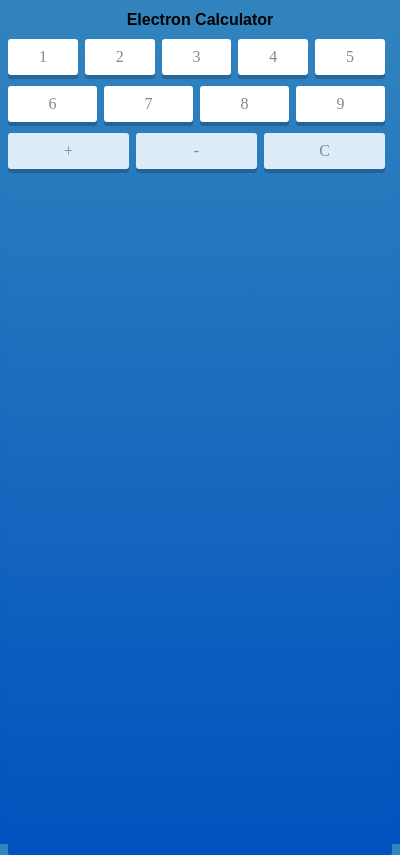
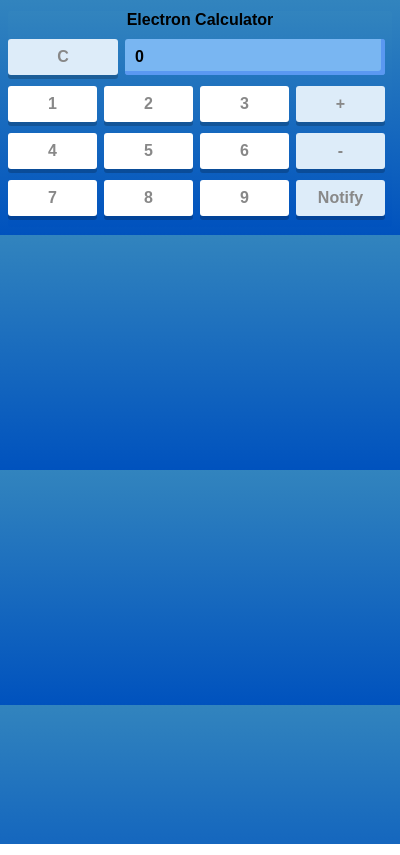
Before and after one commit to unaitxu/electron-test-01, an Electron app: page app/index.html in a window 400 px wide. Drawn offline with Linux system fonts and the light colour scheme.

Commit message:
Calculator style changed
Less ugly style and more calculator like

```diff
--- a/app/css/index.css
+++ b/app/css/index.css
@@ -1,9 +1,6 @@
 html,
 body {
-  height: 100%;
-	background-size: cover;
   -webkit-app-region: drag;
-  background: #9dd2ea;
 	background: linear-gradient(rgb(50, 132, 190), rgb(0, 82, 190));
 	border-radius: 3px;
 }
@@ -21,6 +18,7 @@
 }
 
 .key {
+  font: bold 16px Arial, sans-serif;
   -webkit-flex: 1 auto;
   display: -webkit-flex;
   border-radius: 5px;
@@ -46,3 +44,23 @@
 .action {
   background: #ddecf9;
 }
+
+.screen {
+  font: bold 16px Arial, sans-serif;
+  -webkit-flex: 1 auto;
+  display: -webkit-flex;
+  border-radius: 5px;
+  justify-content: left;
+  padding-left: 10px;
+  align-items: center;
+  position: relative;
+  top: 0;
+  min-width: 250px;
+  height: 36px;
+  border-radius: 3px;
+  box-shadow: inset -4px -4px rgba(71, 132, 242, 0.6);
+  margin: 0 7px 11px 0;
+  color: black;
+  transition: all 0.2s ease;
+  background: rgb(121, 182, 242)
+}
--- a/app/index.html
+++ b/app/index.html
@@ -8,6 +8,14 @@
   <body>
     <h1 id="title" data-action="add">Electron Calculator</h1>
     <div class="flex-container">
+      <div class="key action" id="reset">
+        <span id="reset">C</span>
+      </div>
+      <div class="screen">
+        <span>0</span>
+      </div>
+    </div>
+    <div class="flex-container">
       <div class="key number">
         <span id="item-1">1</span>
       </div>
@@ -17,6 +25,11 @@
       <div class="key number">
         <span id="item-3">3</span>
       </div>
+      <div class="key action" id="add">
+        <span id="add">+</span>
+      </div>
+    </div>
+    <div class="flex-container">
       <div class="key number">
         <span id="item-4">4</span>
       </div>
@@ -26,6 +39,11 @@
       <div class="key number">
         <span id="item-6">6</span>
       </div>
+      <div class="key action" id="substract">
+        <span id="substract">-</span>
+      </div>
+    </div>
+    <div class="action-container">
       <div class="key number">
         <span id="item-7">7</span>
       </div>
@@ -35,16 +53,8 @@
       <div class="key number">
         <span id="item-9">9</span>
       </div>
-    </div>
-    <div class="action-container">
-      <div class="key action" id="add">
-        <span id="add">+</span>
-      </div>
-      <div class="key action" id="substract">
-        <span id="substract">-</span>
-      </div>
-      <div class="key action" id="reset">
-        <span id="reset">C</span>
+      <div class="key action" id="notifly">
+        <span id="notifly">Notify</span>
       </div>
     </div>
     <script>window.$ = window.jQuery = require('./js/jquery-2.2.1.js');</script>
--- a/main.js
+++ b/main.js
@@ -5,8 +5,8 @@
 
 app.on('ready', function() {
   mainWindow = new BrowserWindow({
-    height: 405,
-    width: 405,
+    height: 213,
+    width: 400,
     frame: false,
     center: true,
     resizable: false,
```
